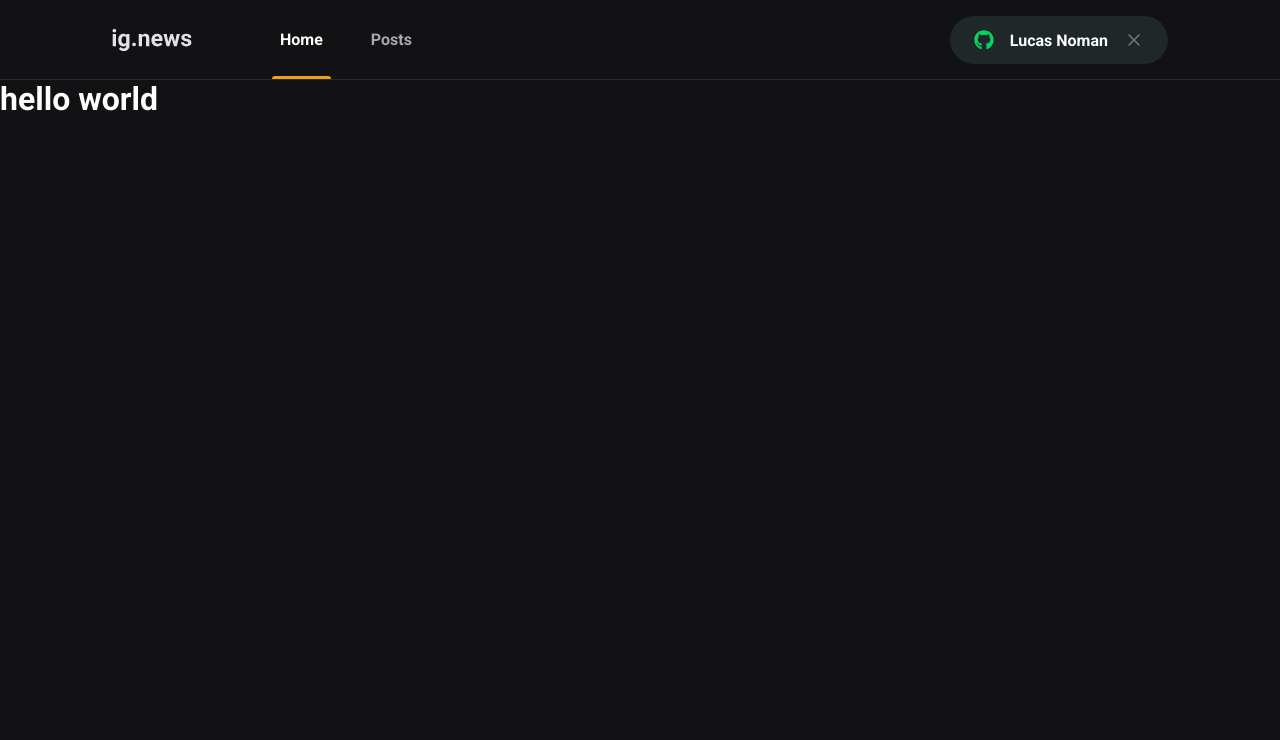
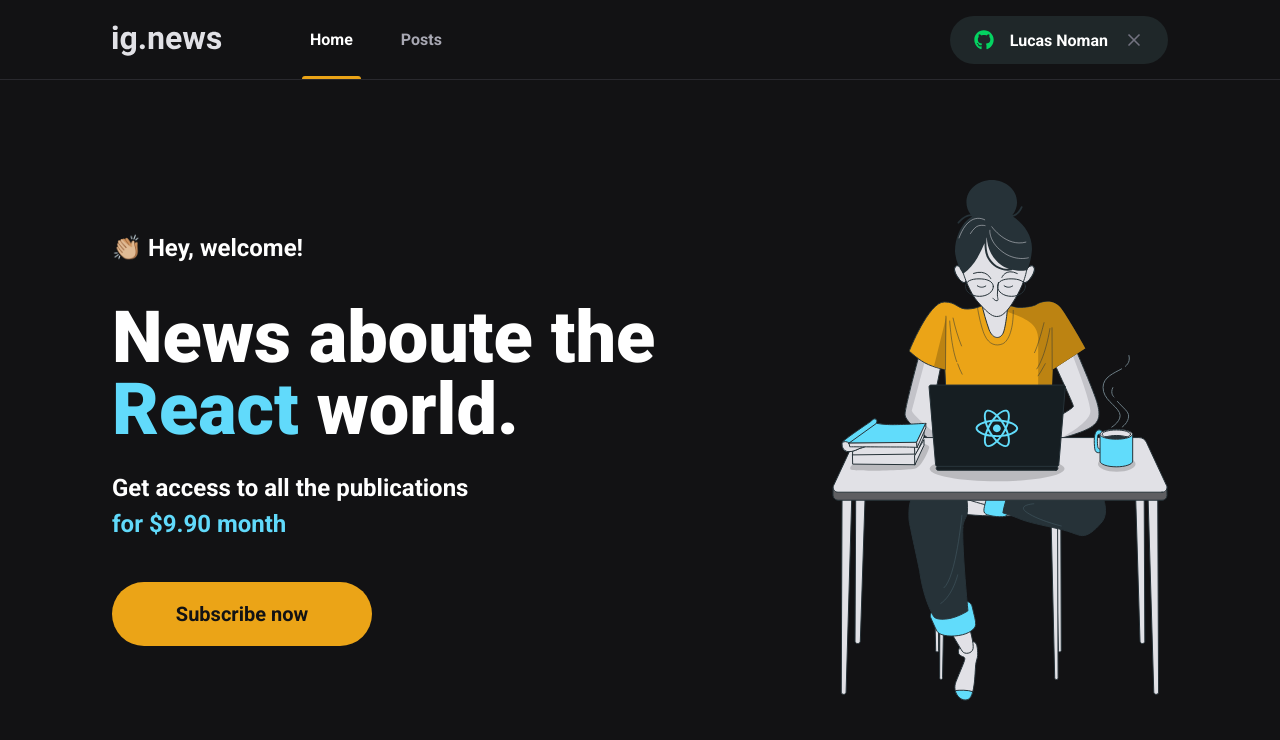
Before and after one commit to lucasnoman/ignite-2021, a Next.js app in the folder reactjs/03-ignews/: page / in a window 1280 px wide. Shown: the top 740 px of the page. Built offline with nearby package versions, Linux system fonts and the light colour scheme.

Commit message:
feat(3rd-class): creates hero page

```diff
--- a/reactjs/03-ignews/src/components/Header/index.tsx
+++ b/reactjs/03-ignews/src/components/Header/index.tsx
@@ -1,5 +1,6 @@
 import Image from 'next/image';
 import Link from 'next/link';
+import logo from 'public/images/logo.svg';
 import { SignInButton } from '../SignInButton';
 import styles from './styles.module.scss';
 
@@ -7,13 +8,7 @@
   return (
     <header className={styles.headContainer}>
       <div className={styles.headerContent}>
-        <Image
-          src={'/images/logo.svg'}
-          width={80}
-          height={80}
-          alt='Logo do app'
-          priority
-        />
+        <Image src={logo} alt='Logo do app' priority />
         <nav>
           <Link href={'/'} className={styles.active}>
             Home
--- /dev/null
+++ b/reactjs/03-ignews/src/components/SubscribeButton/index.tsx
@@ -0,0 +1,9 @@
+import styles from './styles.module.scss';
+
+export function SubscribeButton() {
+  return (
+    <button type='button' className={styles.subscribeButton}>
+      Subscribe now
+    </button>
+  );
+}
--- /dev/null
+++ b/reactjs/03-ignews/src/components/SubscribeButton/styles.module.scss
@@ -0,0 +1,20 @@
+.subscribeButton {
+  width: 260px;
+  height: 4rem;
+  border: 0;
+  border-radius: 2rem;
+  background: var(--yellow-500);
+  color: var(--gray-900);
+  font-size: 1.25rem;
+  font-weight: bold;
+
+  display: flex;
+  align-items: center;
+  justify-content: center;
+
+  transition: filter 0.2s;
+
+  &:hover {
+    filter: brightness(0.8);
+  }
+}
--- /dev/null
+++ b/reactjs/03-ignews/src/pages/home.module.scss
@@ -0,0 +1,45 @@
+.contentContainer {
+  max-width: 1120px;
+  margin: 0 auto;
+  padding: 0 2rem;
+  height: calc(100vh - 5rem);
+
+  display: flex;
+  align-items: center;
+  justify-content: space-between;
+}
+
+.hero {
+  max-width: 600px;
+
+  > span {
+    font-size: 1.5rem;
+    font-weight: bold;
+  }
+
+  h1 {
+    font-size: 4.5rem;
+    line-height: 4.5rem;
+    font-weight: 900;
+    margin-top: 2.5rem;
+
+    span {
+      color: var(--cyan-500);
+    }
+  }
+
+  p {
+    font-size: 1.5rem;
+    line-height: 2.25rem;
+    margin-top: 1.5rem;
+
+    span {
+      color: var(--cyan-500);
+      font-weight: bold;
+    }
+  }
+
+  button {
+    margin-top: 2.5rem;
+  }
+}
--- a/reactjs/03-ignews/src/pages/index.tsx
+++ b/reactjs/03-ignews/src/pages/index.tsx
@@ -1,4 +1,8 @@
 import Head from 'next/head';
+import Image from 'next/image';
+import avatar from 'public/images/avatar.svg';
+import { SubscribeButton } from '../components/SubscribeButton';
+import styles from './home.module.scss';
 
 export default function Home() {
   return (
@@ -6,7 +10,21 @@
       <Head>
         <title>Home | ig.news</title>
       </Head>
-      <h1>hello world</h1>
+      <main className={styles.contentContainer}>
+        <section className={styles.hero}>
+          <span>👏🏼 Hey, welcome!</span>
+          <h1>
+            News aboute the <span>React</span> world.
+          </h1>
+          <p>
+            Get access to all the publications <br />
+            <span>for $9.90 month</span>
+          </p>
+          <SubscribeButton />
+        </section>
+
+        <Image src={avatar} alt='Girl coding' />
+      </main>
     </>
   );
 }
```
